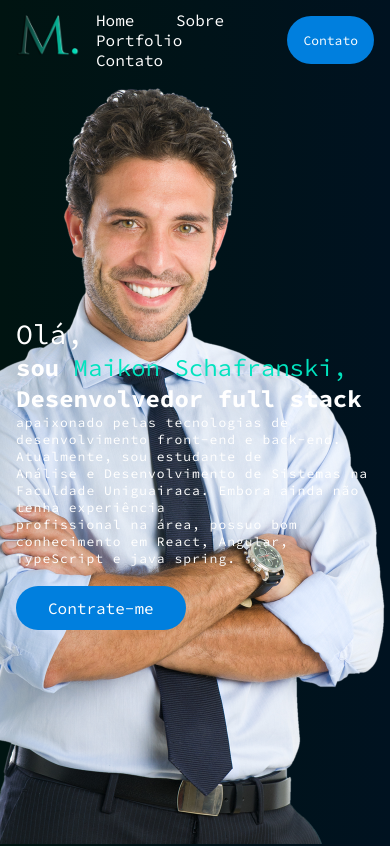
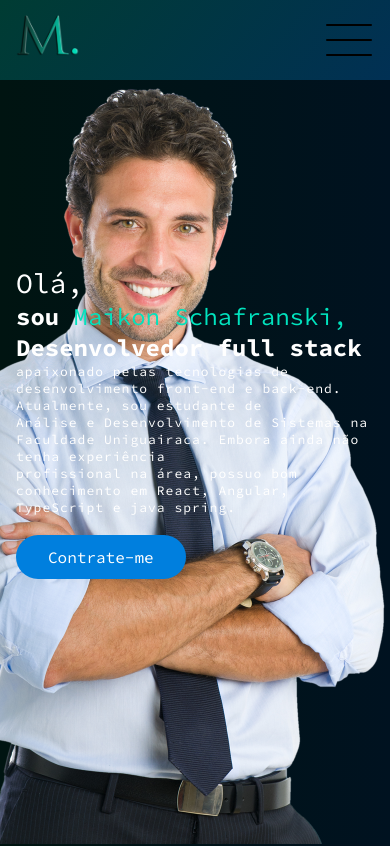
Before and after one commit to MaikonSchafranski/portfolio-main, a React (Create React App) app: page / in a window 390 px wide. Shown: the top 846 px of the page. Built offline with nearby package versions, Linux system fonts and the light colour scheme.

Commit message:
commit: finalizacao do menu mobile

```diff
--- a/src/components/NavBar/nav-bar.js
+++ b/src/components/NavBar/nav-bar.js
@@ -1,24 +1,34 @@
 import "./naveBar.css";
-
-import React from "react";
+import React, {useState} from "react";
 import { Link } from "react-scroll";
+import menu from "../../assets/icons8-cardápio-50.png";
 
 import logo from "../../assets/logoNomeboa.png";
 
 const NavBar = () => {
+    const [showMenu, setShowMenu]= useState(false)
   return (
     <div>
       <nav className="navbar">
         <img src={logo} alt="logo" className="logo" />
         <div className="desktopMenu">
-          <Link className="desktopManuListItem"> Home </Link>
-          <Link className="desktopManuListItem">Sobre </Link>
-          <Link className="desktopManuListItem">Portfolio </Link>
-          <Link className="desktopManuListItem">Contato </Link>
+          <Link activeClass="active" to="intro" spy={true} smooth={true} offset={-50} duration={500} className="desktopManuListItem"> Home </Link>
+          <Link activeClass="active" to="skills" spy={true} smooth={true} offset={-50} duration={500} className="desktopManuListItem">Sobre </Link>
+          <Link activeClass="active" to="works" spy={true} smooth={true} offset={-30} duration={500} className="desktopManuListItem">Projetos </Link>
+          <Link activeClass="active" to="contact" spy={true} smooth={true} offset={-100} duration={500} className="desktopManuListItem">Contato </Link>
         </div>
-        <button className="desktopMenuButton">
+        <button className="desktopMenuButton" onClick={()=>{
+          document.getElementById("contact").scrollIntoView({behavior:'smooth'});
+        }}>
           Contato
         </button>
+        <img src={menu} alt="menu" className="mobMenu" onClick={()=> setShowMenu(!showMenu)} />
+        <div className="navMenu" style={{display: showMenu? 'flex':'none'}}>
+          <Link activeClass="active" to="intro" spy={true} smooth={true} offset={-50} duration={500} className="listItem" onClick={()=> setShowMenu(false)}> Home </Link>
+          <Link activeClass="active" to="skills" spy={true} smooth={true} offset={-50} duration={500} className="listItem" onClick={()=> setShowMenu(false)}>Sobre </Link>
+          <Link activeClass="active" to="works" spy={true} smooth={true} offset={-30} duration={500} className="listItem" onClick={()=> setShowMenu(false)}>Projetos </Link>
+          <Link activeClass="active" to="contact" spy={true} smooth={true} offset={-100} duration={500} className="listItem" onClick={()=> setShowMenu(false)}>Contato </Link>
+        </div>
       </nav>
     </div>
   );
--- a/src/components/NavBar/naveBar.css
+++ b/src/components/NavBar/naveBar.css
@@ -1,14 +1,13 @@
-/* Estilos para telas maiores, como desktops e tablets */
 .navbar {
+  background-image: linear-gradient(130deg, #003c33, #013054);
   height: 5rem;
   width: 100vw;
-  max-width: 100rem;
   margin: 0 auto;
   padding: 1rem 2rem;
   display: flex;
   justify-content: space-between;
   align-items: center;
-  position: sticky;
+  position: fixed;
   top: 0;
   z-index: 3;
 }
@@ -31,7 +30,7 @@
 }
 
 .desktopMenuButton {
-  background-color: #007FDE;
+  background-color: #007fde;
   color: white;
 
   border: none;
@@ -49,7 +48,7 @@
 .desktopMenuButton:hover {
   background-color: #01e3be;
   color: black;
-  transition: .5s;
+  transition: 0.5s;
   border: 1px solid rgb(41, 41, 41);
 }
 
@@ -61,8 +60,35 @@
   cursor: pointer;
 }
 
+.navMenu {
+  position: absolute;
+  top: 4rem;
+  right: 2rem;
+  z-index: 2;
+  display: flex;
+  flex-direction: column;
+  padding: 1rem;
+  height: fit-content;
+  min-width: 15rem;
+  background: #013054;
+  border-radius: 1rem;
+  cursor: pointer;
+}
 
-@media only screen and (max-width: 600px) {
+.listItem {
+  align-items: center;
+  color: white;
+  padding: 0.5rem 0.3rem;
+  margin: 0.25rem;
+  background-color: #011e34;
+}
+
+.mobMenu {
+  display: none;
+  object-fit: cover;
+}
+
+@media only screen and (max-width: 720px) {
   .navbar {
     padding: 1rem;
   }
@@ -81,4 +107,16 @@
     height: 3rem;
     width: 2rem;
   }
+
+  .mobMenu {
+    display: flex;
+  }
+
+  .desktopMenu{
+    display: none;
+  }
+
+  .desktopMenuButton{
+    display: none;
+  }
 }
--- a/src/components/footer/footer.css
+++ b/src/components/footer/footer.css
@@ -1,4 +1,4 @@
-.footer{
+.footer {
   width: 100vw;
   height: 4rem;
   background-image: linear-gradient(130deg, #003c33, #013054);
@@ -6,5 +6,5 @@
   align-items: center;
   justify-content: center;
   font-weight: 300;
-    font-size: medium;
+  font-size: small;
 }
--- a/src/components/intro/Intro.css
+++ b/src/components/intro/Intro.css
@@ -20,6 +20,7 @@
   height: 100vh;
   width: 100vw;
   padding: 1rem;
+  margin-top: 1.8rem;
   font-size: 3rem;
   font-weight: 700;
   display: flex;
--- a/src/components/skills/Skills.css
+++ b/src/components/skills/Skills.css
@@ -1,4 +1,5 @@
 #skills {
+  padding: 1.5rem;
   overflow: hidden;
   width: 100vw;
   max-width: 65rem;
--- a/src/components/works/works.css
+++ b/src/components/works/works.css
@@ -61,7 +61,7 @@ p {
 
 @media screen and (max-width: 725px) {
   .worksBars {
-    max-width: 100%;
+    max-width: 90%;
   }
 
   .worksTitle {
```
Also changed, not shown: src/assets/icons8-cardápio-50.png (added), src/assets/logoMobile.png (added). Lines whose indentation alone changed are shown as unchanged.
